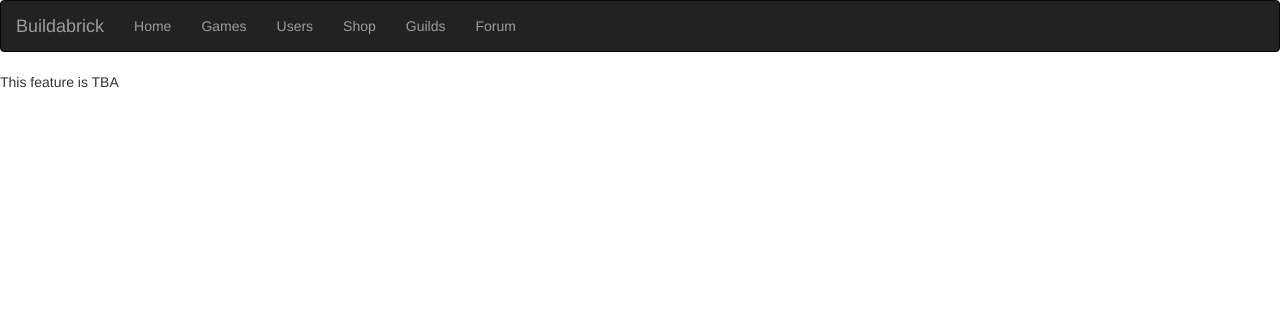
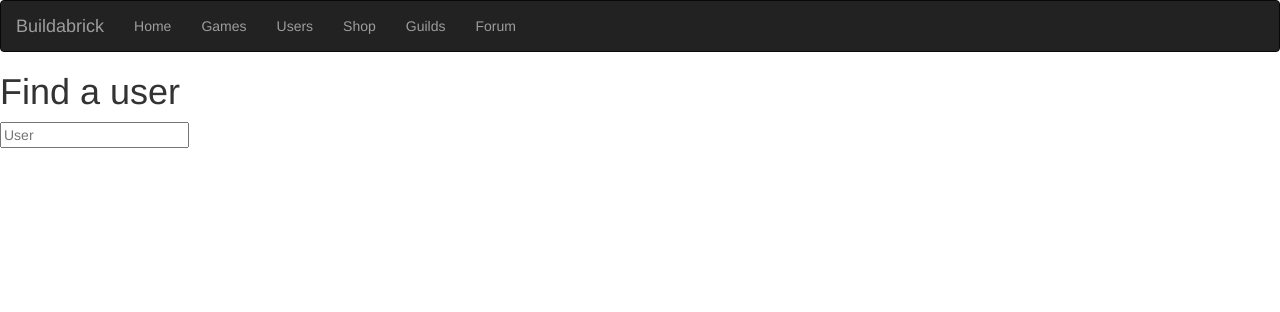
Before and after one commit to nikitundrik/djablox, a Django app: page /usersearch in a window 1280 px wide. Shown: the top 312 px of the page. Run offline with Django 3.2, Linux system fonts and the light colour scheme; parts of the project's set-up code (start-up, migrations or seed data) failed here and were passed over; some libraries are stand-ins or nearby versions.

Commit message:
Started working on user search

```diff
--- a/website/templates/website/usersearch.html
+++ b/website/templates/website/usersearch.html
@@ -1,5 +1,8 @@
 {% extends 'base.html' %}
 {% block title %}Games{% endblock %}
 {% block content %}
-<p>This feature is TBA</p>
+<h1>Find a user</h1>
+<form action="{% url 'users' %}" method='get'>
+    <input name='q' type='text' placeholder='User'>
+</form>
 {% endblock %}
--- a/website/urls.py
+++ b/website/urls.py
@@ -8,6 +8,7 @@ urlpatterns = [
     path('games', games, name='games'),
     path('user/<int:user_id>', user, name='userpage'),
     path('usersearch', usersearch, name='usersearch'),
+    path('users/', UsersView.as_view(), name='users'),
     path('shop', shop, name='shop'),
     path('guilds', guilds, name='guilds'),
     path('forum', forum, name='forum')
--- a/website/views.py
+++ b/website/views.py
@@ -2,6 +2,7 @@ from django.contrib.auth.forms import UserCreationForm
 from django.shortcuts import render
 from django.urls import reverse_lazy
 from django.views import generic
+from django.db.models import Q
 
 from .models import *
 
@@ -29,6 +30,18 @@ def usersearch(request):
     return render(request, 'website/usersearch.html')
 
 
+class UsersView(generic.ListView):
+    model = User
+    template_name = 'website/user_list.html'
+
+    def get_context_data(self, **kwargs):
+        context = super().get_context_data(**kwargs)
+        user_name = self.request.GET.get('q', '')
+        context['users'] = User.objects.filter(username__icontains=user_name)
+        return context
+
+
+
 def shop(request):
     return render(request, 'website/shop.html')
 
```
Also changed, not shown: website/templates/website/user_list.html (added, +9 -0 lines), db.sqlite3.
